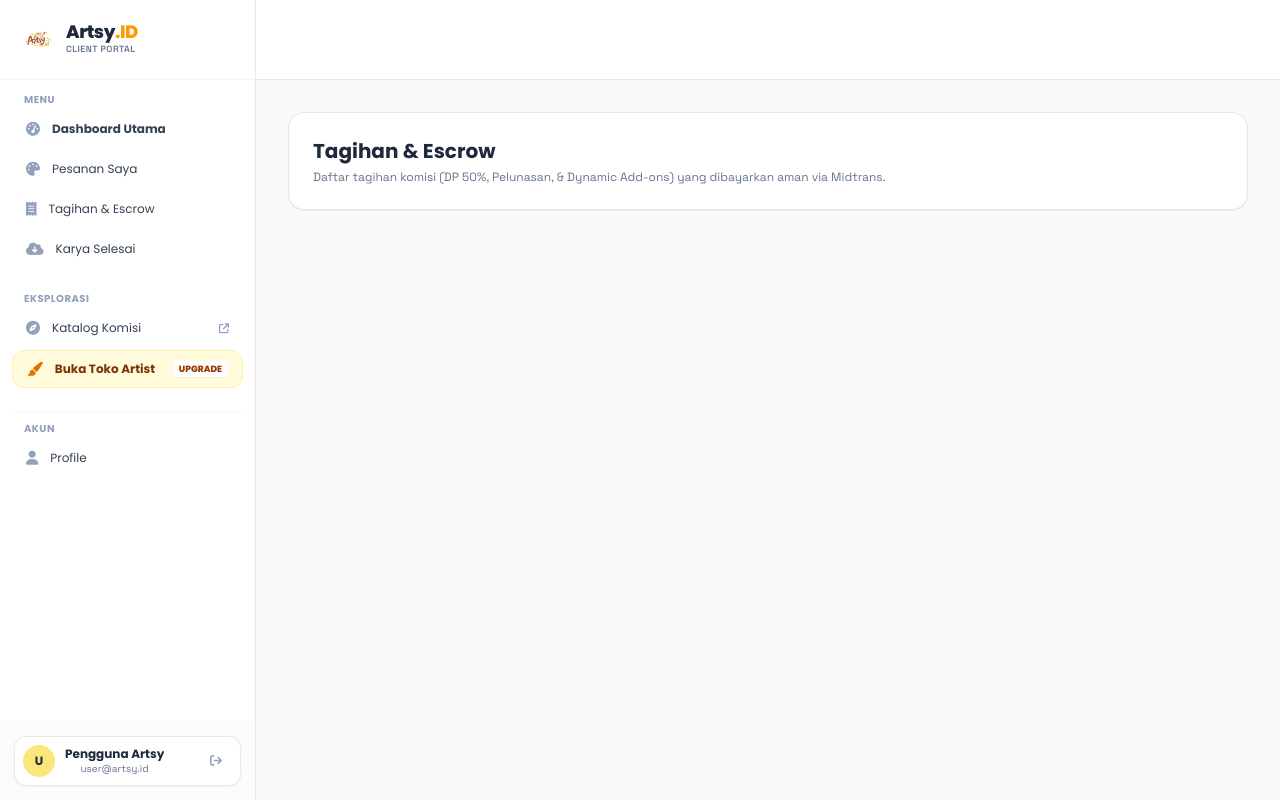
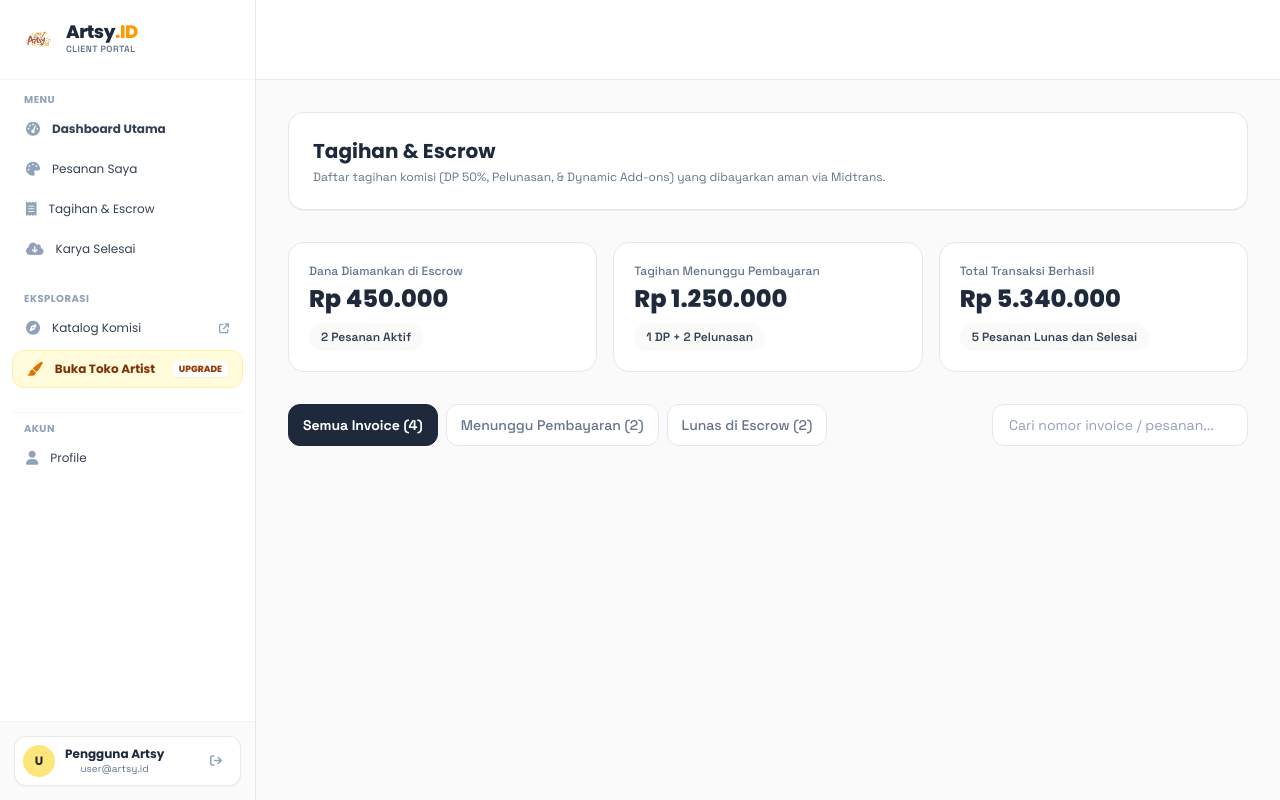
Before and after one commit to viandraagsatri/artsyid, a Laravel app: template resources/views/user/invoices/index.blade.php in a window 1280 px wide. Run offline with Laravel 12, Linux system fonts and the light colour scheme; the template is opened without the code that fills it, so the values that code supplies are empty; style sheets or scripts are compiled from the project's sources.

Commit message:
view awal pesanan saya, tagihan dan karya selesai

```diff
--- a/resources/views/user/invoices/index.blade.php
+++ b/resources/views/user/invoices/index.blade.php
@@ -19,7 +19,49 @@
                     <h2 class="text-xl font-bold font-heading text-slate-dark">Tagihan &amp; Escrow</h2>
                     <p class="text-xs text-slate-muted mt-1">Daftar tagihan komisi (DP 50%, Pelunasan, &amp; Dynamic Add-ons) yang dibayarkan aman via Midtrans.</p>
                 </div>
-                <!-- Konten halaman akan diimplementasikan di sini -->
+
+                <div class="grid grid-cols-1 gap-4 md:grid-cols-2 xl:grid-cols-3">
+                    <div class="rounded-2xl border border-slate-200 bg-white p-5">
+                        <p class="text-xs font-medium text-slate-muted">Dana Diamankan di Escrow</p>
+                        <h3 class="mt-1 text-2xl font-extrabold text-slate-dark">Rp 450.000</h3>
+                        <span class="mt-2 inline-flex rounded-full bg-stone-50 px-3 py-1.5 text-[10px] font-semibold text-slate-body sm:text-xs">
+                            2 Pesanan Aktif
+                        </span>
+                    </div>
+
+                    <div class="rounded-2xl border border-slate-200 bg-white p-5">
+                        <p class="text-xs font-medium text-slate-muted">Tagihan Menunggu Pembayaran</p>
+                        <h3 class="mt-1 text-2xl font-extrabold text-slate-dark">Rp 1.250.000</h3>
+                        <span class="mt-2 inline-flex rounded-full bg-stone-50 px-3 py-1.5 text-[10px] font-semibold text-slate-body sm:text-xs">
+                            1 DP + 2 Pelunasan
+                        </span>
+                    </div>
+
+                    <div class="rounded-2xl border border-slate-200 bg-white p-5">
+                        <p class="text-xs font-medium text-slate-muted">Total Transaksi Berhasil</p>
+                        <h3 class="mt-1 text-2xl font-extrabold text-slate-dark">Rp 5.340.000</h3>
+                        <span class="mt-2 inline-flex rounded-full bg-stone-50 px-3 py-1.5 text-[10px] font-semibold text-slate-body sm:text-xs">
+                            5 Pesanan Lunas dan Selesai
+                        </span>
+                    </div>
+                </div>
+
+                <div class="flex flex-col justify-between gap-4 xl:flex-row xl:items-center">
+                    <div class="flex flex-wrap items-center gap-2">
+                        <button type="button" class="rounded-xl border border-slate-dark bg-slate-dark px-3.5 py-2.5 text-xs font-bold text-white sm:text-sm">
+                            Semua Invoice (4)
+                        </button>
+                        <button type="button" class="rounded-xl border border-slate-200 bg-white px-3.5 py-2.5 text-xs font-medium text-slate-muted sm:text-sm">
+                            Menunggu Pembayaran (2)
+                        </button>
+                        <button type="button" class="rounded-xl border border-slate-200 bg-white px-3.5 py-2.5 text-xs font-medium text-slate-muted sm:text-sm">
+                            Lunas di Escrow (2)
+                        </button>
+                    </div>
+
+                    <input type="text" placeholder="Cari nomor invoice / pesanan..." aria-label="Cari nomor invoice atau pesanan"
+                        class="w-full rounded-xl border border-slate-200 bg-white px-4 py-2.5 text-xs text-slate-dark outline-none placeholder:text-slate-400 focus:border-amber-400 sm:w-64 sm:text-sm">
+                </div>
             </main>
         </div>
     </div>
```
Also changed, not shown: resources/views/user/completed/index.blade.php (+19 -1 lines), resources/views/user/orders/index.blade.php (+25 -1 lines).
